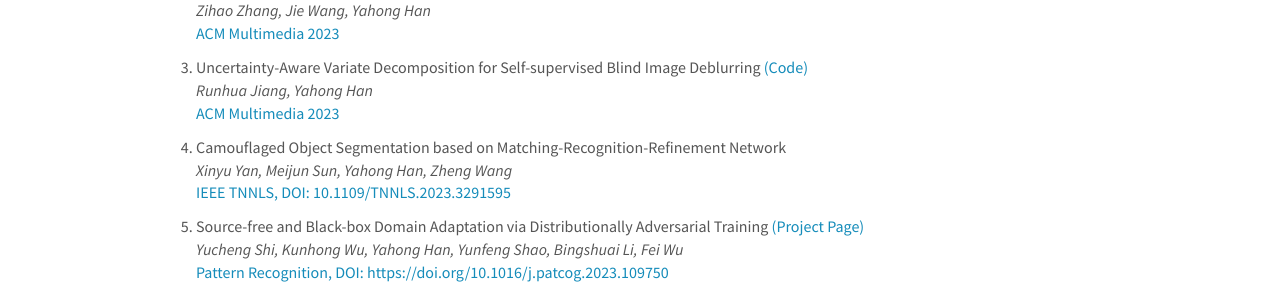
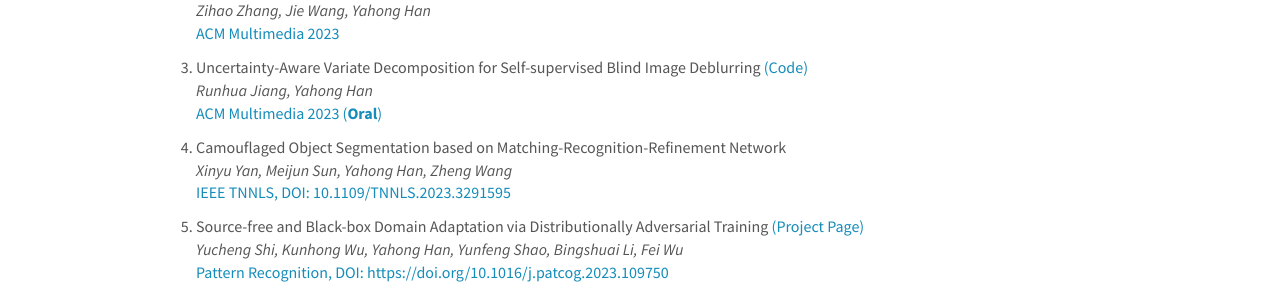
Before and after one commit to tjumm/tjumm.github.io, a Jekyll site: the page built from _pages/publications.md, in a window 1280 px wide and 900 px high. Shown: the part 251-548 px from the top of the window. Built offline with Jekyll 4.4.1, drawn with Linux system fonts in a browser that asks for light colours; comment, search, counter and statistics services are not loaded.

Commit message:
edit pub

```diff
--- a/_data/publist.yml
+++ b/_data/publist.yml
@@ -22,7 +22,7 @@
   authors: Runhua Jiang, Yahong Han
   link:
     url:
-    display: ACM Multimedia 2023
+    display: ACM Multimedia 2023 (<b>Oral</b>)
   highlight: 0
 
 - title: "1. Camouflaged Object Segmentation based on Matching-Recognition-Refinement Network"
```
